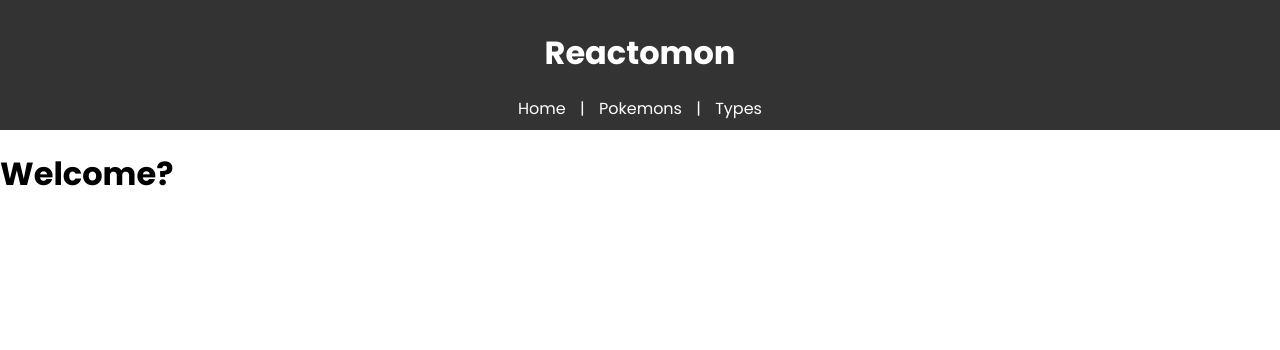
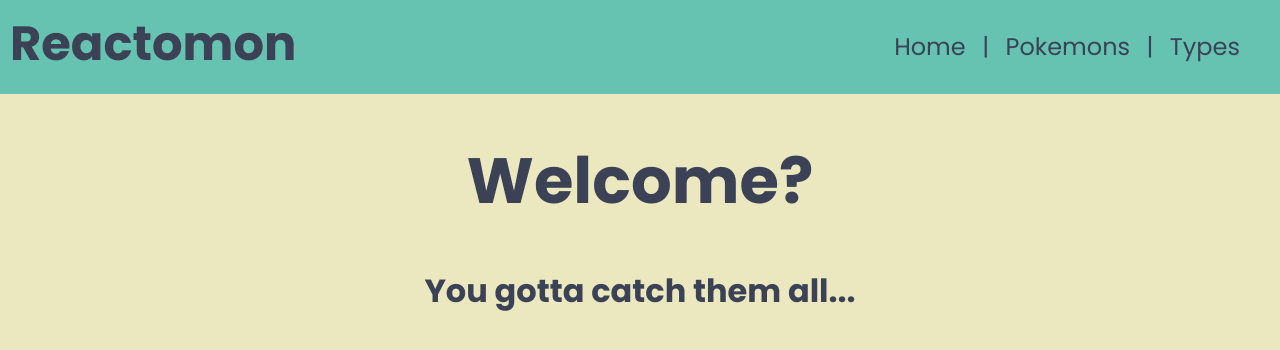
Before and after one commit to waltvik/reactomon-1siw, a React (Create React App) app: page / in a window 1280 px wide. Shown: the top 350 px of the page. Built offline with nearby package versions, Linux system fonts and the light colour scheme.

Commit message:
style adjusted, but still ugly

```diff
--- a/package.json
+++ b/package.json
@@ -10,7 +10,8 @@
     "react": "^16.13.1",
     "react-dom": "^16.13.1",
     "react-router-dom": "^5.2.0",
-    "react-scripts": "3.4.1"
+    "react-scripts": "3.4.1",
+    "styled-components": "^5.1.1"
   },
   "scripts": {
     "start": "react-scripts start",
--- a/src/App.css
+++ b/src/App.css
@@ -9,49 +9,5 @@ body {
   line-height: 1.4;
   margin: 0;
   padding: 0;
+  background-color: #ebe8bf;
 }
-
-.headerMain {
-  background: #333;
-  color: #fff;
-  text-align: center;
-  padding: 10px;
-}
-
-.link {
-  color: #fff;
-  text-decoration: none;
-  padding: 5px 10px;
-  border-radius: 4px;
-}
-
-.card-link {
-  color: #fff;
-  text-decoration: none;
-  padding: 5px 10px;
-  border-radius: 4px;
-  background: #444;
-}
-
-.link:hover {
-  background: #222;
-}
-
-.pokeCard {
-  background: #f4f4f4;
-  padding: 10px;
-  width: 200px;
-  margin: 5px;
-  text-align: center;
-  height: 100px;
-}
-
-.card-container {
-  display: flex;
-  flex-wrap: wrap;
-}
-
-.card-name {
-  text-transform: uppercase;
-  margin-bottom: 30px;
-}
--- a/src/App.js
+++ b/src/App.js
@@ -4,8 +4,21 @@ import Header from "./components/layout/Header";
 import Pokemons from "./components/pages/Pokemons";
 import Types from "./components/pages/Types";
 import PokemonsDetail from "./components/pages/PokemonDetail";
+import styled /*, { ThemeProvider, css }*/ from "styled-components";
 
 import "./App.css";
+
+const H1 = styled.h1`
+  text-align: center;
+  font-size: 4rem;
+  color: #3b4255;
+`;
+
+const H2 = styled.h1`
+  text-align: center;
+  font-size: 2rem;
+  color: #3b4255;
+`;
 
 const App = () => {
   return (
@@ -18,7 +31,8 @@ const App = () => {
             path="/"
             render={() => (
               <React.Fragment>
-                <h1>Welcome?</h1>
+                <H1>Welcome?</H1>
+                <H2>You gotta catch them all...</H2>
               </React.Fragment>
             )}
           />
--- a/src/components/ListItem.js
+++ b/src/components/ListItem.js
@@ -1,5 +1,37 @@
 import React from "react";
 import { Link } from "react-router-dom";
+import styled /*, { ThemeProvider, css }*/ from "styled-components";
+
+const Card = styled.div`
+  background: #f4c20d;
+  width: 200px;
+  margin: 10px;
+  box-shadow: 9px 9px 22px -8px rgba(0, 0, 0, 0.2);
+`;
+
+const Name = styled.div`
+  padding: 20px 20px;
+  font-size: 1.5rem;
+  text-transform: uppercase;
+  color: #3b4255;
+`;
+
+const Label = styled.div`
+  width: 200px;
+  background: #f5d14f;
+  padding: 10px 0;
+`;
+
+const Checkout = styled(Link)`
+  padding: 10px 20px;
+  text-decoration: none;
+  font-size: 1rem;
+  color: #ebe8bf;
+  text-transform: uppercase;
+  &:hover {
+    color: red;
+  }
+`;
 
 const ListItem = (props) => {
   const { name, url } = props.pokemon;
@@ -7,9 +39,10 @@ const ListItem = (props) => {
   const newUrl = url.substr(26);
 
   return (
-    <div className="pokeCard">
-      <div className="card-name">{name}</div>
-      <Link
+    <Card className="pokeCard">
+      <Name className="card-name">{name}</Name>
+      <Label>
+        <Checkout
           className="card-link"
           to={{
             pathname: newUrl,
@@ -19,8 +52,9 @@ const ListItem = (props) => {
           }}
         >
           check me out
-      </Link>
-    </div>
+        </Checkout>
+      </Label>
+    </Card>
   );
 };
 
--- a/src/components/layout/Header.js
+++ b/src/components/layout/Header.js
@@ -1,22 +1,57 @@
 import React from "react";
 import { Link } from "react-router-dom";
+import styled /*, { ThemeProvider, css }*/ from "styled-components";
+
+const Headerr = styled.header`
+  background: #66c3b1;
+  color: #3b4255;
+  padding: 10px;
+  font-size: 1.5rem;
+  display: flex;
+  justify-content: space-between;
+`;
+
+const StyledLink = styled(Link)`
+  color: #3b4255;
+  text-decoration: none;
+  padding: 5px 10px;
+  border-radius: 4px;
+  &:hover {
+    background: #3b4255;
+    color: #f4c20d;
+  }
+  margin: auto 0;
+`;
+
+const Title = styled.h1`
+  color: #3b4255;
+  text-align: left;
+  margin: 0;
+  font-size: 3rem;
+`;
+
+const Nav = styled.div`
+  padding: 20px;
+`;
 
 const Header = () => {
   return (
-    <header className="headerMain">
-      <h1>Reactomon</h1>
-      <Link className="link" to="/">
-        Home
-      </Link>{" "}
-      |{" "}
-      <Link className="link" to="/pokemons">
-        Pokemons
-      </Link>{" "}
-      |{" "}
-      <Link className="link" to="/types">
-        Types
-      </Link>
-    </header>
+    <Headerr className="headerMain">
+      <Title className="title">Reactomon</Title>
+      <Nav>
+        <StyledLink className="link" to="/">
+          Home
+        </StyledLink>{" "}
+        |{" "}
+        <StyledLink className="link" to="/pokemons">
+          Pokemons
+        </StyledLink>{" "}
+        |{" "}
+        <StyledLink className="link" to="/types">
+          Types
+        </StyledLink>
+      </Nav>
+    </Headerr>
   );
 };
 
--- a/src/components/pages/Pokemons.js
+++ b/src/components/pages/Pokemons.js
@@ -1,6 +1,15 @@
 import React, { useState, useEffect } from "react";
 import PoContainer from "../PoContainer";
 import axios from "axios";
+import styled /*, { ThemeProvider, css }*/ from "styled-components";
+
+const Container = styled.div`
+  display: flex;
+  flex-wrap: wrap;
+  margin-top: 2rem;
+  align-items: center;
+  justify-content: center;
+`;
 
 const Pokemons = () => {
   const [pokemons, setPokemons] = useState([]);
@@ -12,9 +21,9 @@ const Pokemons = () => {
   }, []);
 
   return (
-    <div className="card-container">
+    <Container className="card-container">
       <PoContainer pokemons={pokemons} />
-    </div>
+    </Container>
   );
 };
 
```
Also changed, not shown: 1 other file (tests, documents, lock files or other folders). Lines whose indentation alone changed are shown as unchanged.
